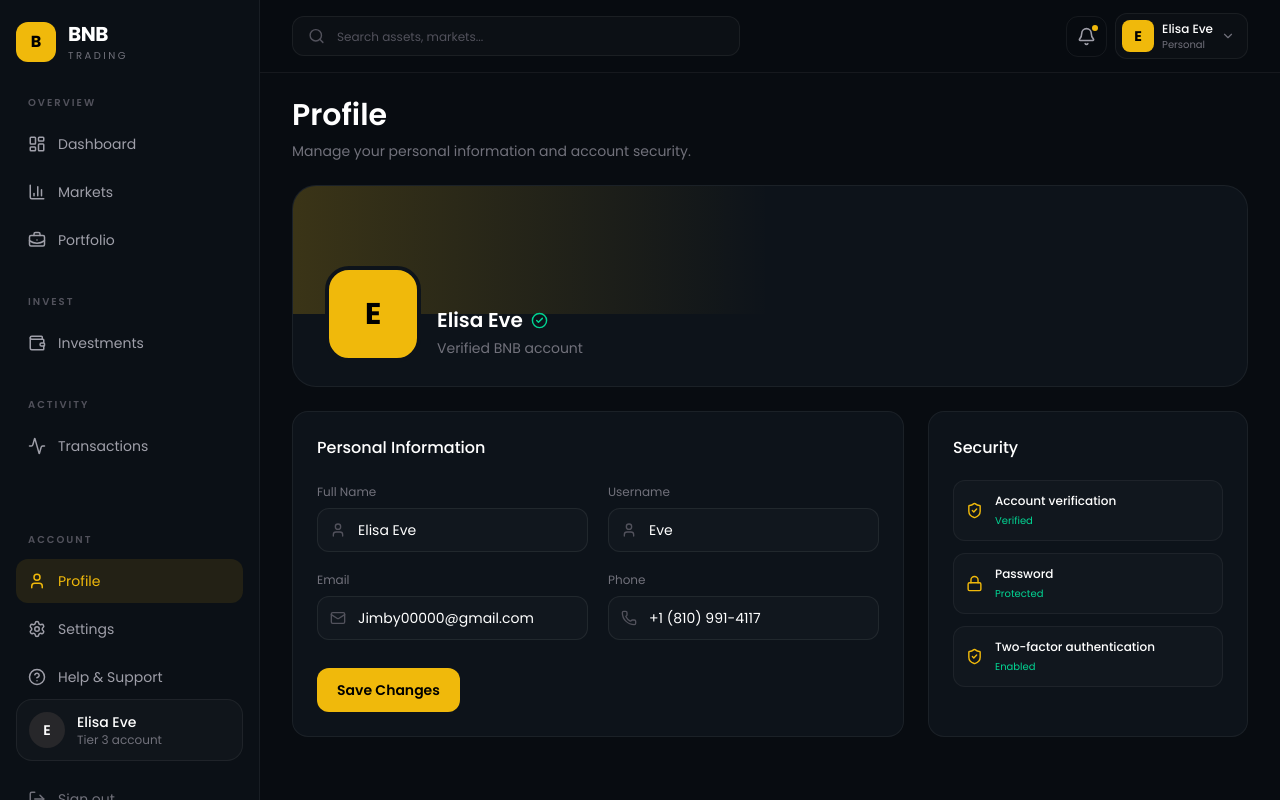
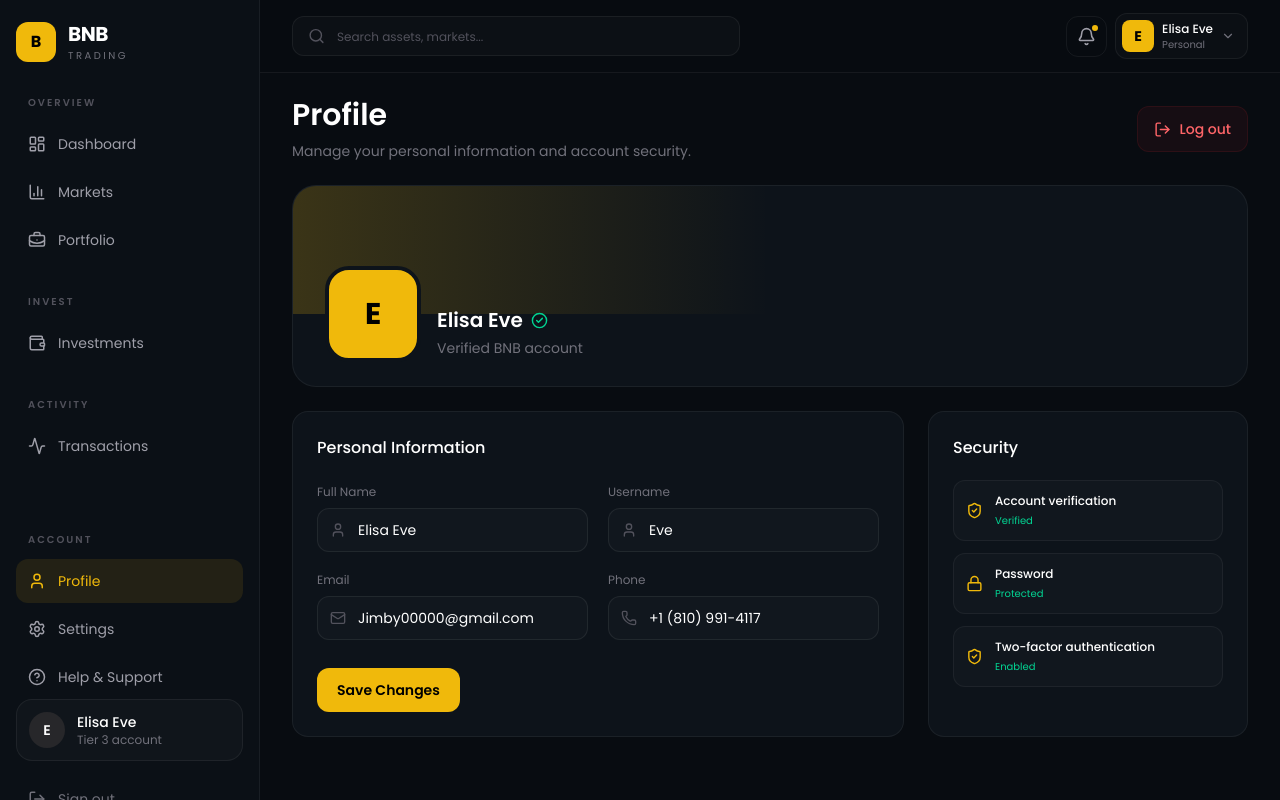
Before and after one commit to Cleve-keem/bnb-investment, a Next.js app: page /profile in a window 1280 px wide. Built offline with nearby package versions, Linux system fonts and the light colour scheme; no server answers.

Commit message:
added the login functionality

```diff
--- a/app/(dashboard)/profile/page.tsx
+++ b/app/(dashboard)/profile/page.tsx
@@ -10,6 +10,7 @@ import {
   User,
 } from "lucide-react";
 import DashboardShell from "@/components/bnb/layout/DashBoardShell";
+import LogoutButton from "@/components/bnb/profile/LogoutButton";
 
 export default function ProfilePage() {
   const [saved, setSaved] = useState(false);
@@ -23,11 +24,15 @@ export default function ProfilePage() {
   return (
     <DashboardShell>
       <div className="mx-auto max-w-5xl space-y-6">
-        <div>
-          <h1 className="text-3xl font-semibold">Profile</h1>
-          <p className="mt-2 text-sm text-zinc-500">
-            Manage your personal information and account security.
-          </p>
+        <div className="flex flex-col gap-4 md:flex-row md:items-center md:justify-between">
+          <div>
+            <h1 className="text-3xl font-semibold">Profile</h1>
+            <p className="mt-2 text-sm text-zinc-500">
+              Manage your personal information and account security.
+            </p>
+          </div>
+
+          <LogoutButton />
         </div>
 
         <div className="overflow-hidden rounded-3xl border border-white/6 bg-[#0d131a]">
@@ -73,7 +78,11 @@ export default function ProfilePage() {
                 value="Jimby00000@gmail.com"
               />
 
-              <Field label="Phone" icon={<Phone size={16} />} value="+1 (810) 991-4117" />
+              <Field
+                label="Phone"
+                icon={<Phone size={16} />}
+                value="+1 (810) 991-4117"
+              />
             </div>
 
             <button
--- /dev/null
+++ b/components/bnb/profile/LogoutButton.tsx
@@ -0,0 +1,64 @@
+"use client";
+
+import { LogOut, Loader2 } from "lucide-react";
+import { useState } from "react";
+import { useRouter } from "next/navigation";
+import { toast } from "sonner";
+
+import { supabase } from "@/libs/supabase/browser";
+
+export default function LogoutButton() {
+  const router = useRouter();
+
+  const [isLoggingOut, setIsLoggingOut] = useState(false);
+
+  const handleLogout = async () => {
+    if (isLoggingOut) return;
+
+    setIsLoggingOut(true);
+
+    try {
+      const { error } = await supabase.auth.signOut();
+
+      if (error) {
+        throw error;
+      }
+
+      toast.success("You have been logged out.");
+
+      router.replace("/login");
+      router.refresh();
+    } catch (error) {
+      console.error("Logout error:", error);
+
+      toast.error(
+        error instanceof Error
+          ? error.message
+          : "Unable to log out. Please try again.",
+      );
+
+      setIsLoggingOut(false);
+    }
+  };
+
+  return (
+    <button
+      type="button"
+      onClick={handleLogout}
+      disabled={isLoggingOut}
+      className="flex items-center justify-center gap-2 rounded-xl border border-red-500/10 bg-red-500/6 px-4 py-3 text-sm font-medium text-red-400 transition hover:bg-red-500/10 hover:text-red-300 disabled:cursor-not-allowed disabled:opacity-50"
+    >
+      {isLoggingOut ? (
+        <>
+          <Loader2 size={17} className="animate-spin" />
+          Logging out...
+        </>
+      ) : (
+        <>
+          <LogOut size={17} />
+          Log out
+        </>
+      )}
+    </button>
+  );
+}
```
